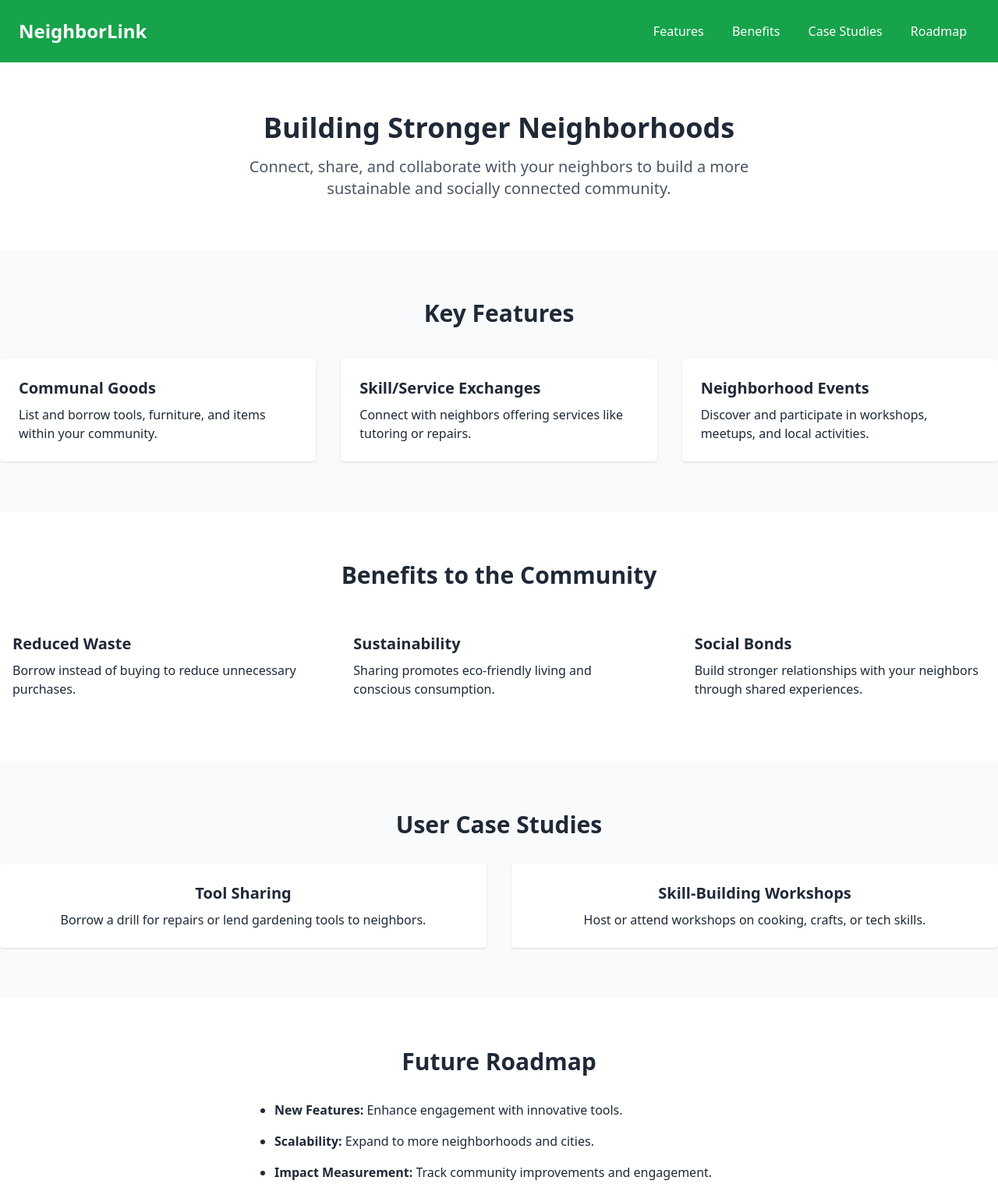
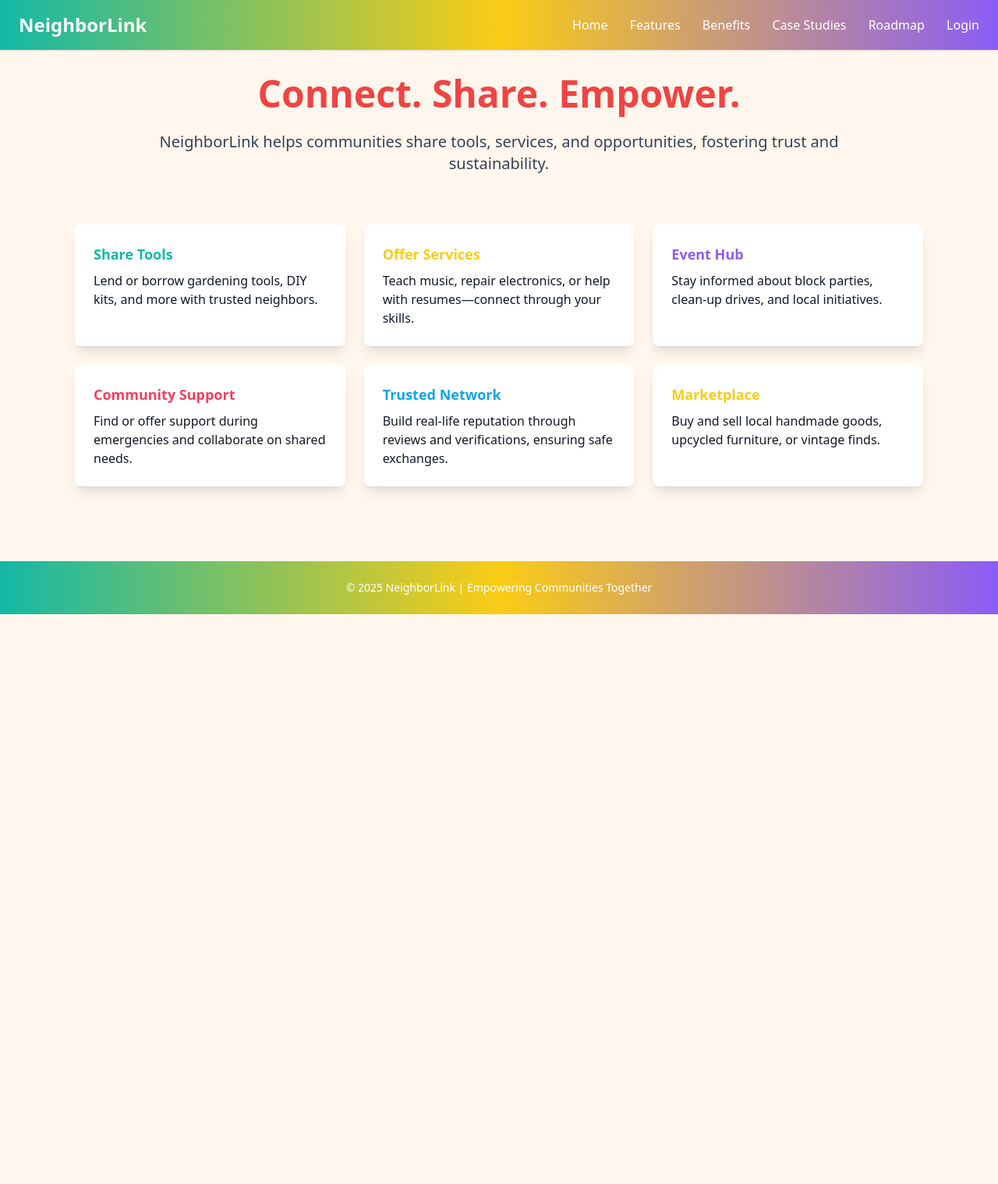
Before and after one commit to pushkarrathi/Neighbour-Link, a plain HTML site: page index.html in a window 1280 px wide. Shown: the top 1519 px of the page at 78% size. After the commit the page ends 800 px from the top, so only its background shows below. Drawn offline with nearby package versions, Linux system fonts and the light colour scheme.

Commit message:
Update index.html

```diff
--- a/index.html
+++ b/index.html
@@ -2,103 +2,178 @@
 <html lang="en">
 <head>
     <meta charset="UTF-8" />
-  <meta name="viewport" content="width=device-width, initial-scale=1.0"/>
-  <title>NeighborLink</title>
+    <meta name="viewport" content="width=device-width, initial-scale=1.0" />
+    <title>NeighborLink 2.0</title>
     <script src="https://cdn.tailwindcss.com"></script>
+    <script src="https://unpkg.com/aos@2.3.1/dist/aos.js"></script>
+    <link href="https://unpkg.com/aos@2.3.1/dist/aos.css" rel="stylesheet">
+    <script>
+    tailwind.config = {
+      theme: {
+        extend: {
+          colors: {
+            primary: '#fff7ed',
+            accent: '#ef4444',
+            secondary: '#6366f1',
+            vibrant1: '#14b8a6',
+            vibrant2: '#facc15',
+            vibrant3: '#8b5cf6',
+            vibrant4: '#f43f5e',
+            vibrant5: '#0ea5e9'
+          },
+        }
+      }
+    }
+  </script>
+    <style>
+    .hidden { display: none; }
+  </style>
 </head>
-<body class="bg-gray-100 text-gray-800">
-
-  <header class="bg-green-600 text-white p-6 shadow-lg">
-    <div class="container mx-auto flex justify-between items-center">
+<body class="bg-primary text-gray-900">
+<header class="bg-gradient-to-r from-vibrant1 via-vibrant2 to-vibrant3 text-white shadow fixed top-0 w-full z-50">
+    <div class="max-w-7xl mx-auto px-6 py-4 flex justify-between items-center">
         <h1 class="text-2xl font-bold">NeighborLink</h1>
-      <nav>
-        <a href="#features" class="mx-4 hover:underline">Features</a>
-        <a href="#benefits" class="mx-4 hover:underline">Benefits</a>
-        <a href="#case-studies" class="mx-4 hover:underline">Case Studies</a>
-        <a href="#roadmap" class="mx-4 hover:underline">Roadmap</a>
+        <nav class="space-x-6">
+            <a href="#" onclick="showPage('home')" class="hover:text-accent transition">Home</a>
+            <a href="#" onclick="showPage('features')" class="hover:text-accent transition">Features</a>
+            <a href="#" onclick="showPage('benefits')" class="hover:text-accent transition">Benefits</a>
+            <a href="#" onclick="showPage('caseStudies')" class="hover:text-accent transition">Case Studies</a>
+            <a href="#" onclick="showPage('roadmap')" class="hover:text-accent transition">Roadmap</a>
+            <a href="#" onclick="showPage('login')" class="hover:text-accent transition">Login</a>
         </nav>
     </div>
 </header>
 
-  <section class="bg-white py-16 text-center">
-    <div class="container mx-auto">
-      <h2 class="text-4xl font-bold mb-4">Building Stronger Neighborhoods</h2>
-      <p class="text-xl text-gray-600 max-w-2xl mx-auto">
-        Connect, share, and collaborate with your neighbors to build a more sustainable and socially connected community.
-      </p>
+<main class="pt-24 px-6 md:px-16 lg:px-24 space-y-32">
+    <section id="home" class="page">
+        <div class="text-center max-w-4xl mx-auto" data-aos="zoom-in">
+            <h2 class="text-5xl font-extrabold text-accent mb-6">Connect. Share. Empower.</h2>
+            <p class="text-xl text-gray-700 mb-10">NeighborLink helps communities share tools, services, and opportunities, fostering trust and sustainability.</p>
         </div>
-  </section>
-
-  <section id="features" class="py-16 bg-gray-50">
-    <div class="container mx-auto">
-      <h3 class="text-3xl font-semibold text-center mb-10">Key Features</h3>
-      <div class="grid md:grid-cols-3 gap-8">
-        <div class="bg-white p-6 shadow rounded">
-          <h4 class="text-xl font-semibold mb-2">Communal Goods</h4>
-          <p>List and borrow tools, furniture, and items within your community.</p>
+        <div class="grid md:grid-cols-3 gap-6 mt-16">
+            <div class="p-6 bg-white rounded-lg shadow-lg hover:scale-105 transition" data-aos="fade-up">
+                <h3 class="text-lg font-semibold text-vibrant1 mb-2">Share Tools</h3>
+                <p>Lend or borrow gardening tools, DIY kits, and more with trusted neighbors.</p>
             </div>
-        <div class="bg-white p-6 shadow rounded">
-          <h4 class="text-xl font-semibold mb-2">Skill/Service Exchanges</h4>
-          <p>Connect with neighbors offering services like tutoring or repairs.</p>
+            <div class="p-6 bg-white rounded-lg shadow-lg hover:scale-105 transition" data-aos="fade-up" data-aos-delay="100">
+                <h3 class="text-lg font-semibold text-vibrant2 mb-2">Offer Services</h3>
+                <p>Teach music, repair electronics, or help with resumes—connect through your skills.</p>
             </div>
-        <div class="bg-white p-6 shadow rounded">
-          <h4 class="text-xl font-semibold mb-2">Neighborhood Events</h4>
-          <p>Discover and participate in workshops, meetups, and local activities.</p>
+            <div class="p-6 bg-white rounded-lg shadow-lg hover:scale-105 transition" data-aos="fade-up" data-aos-delay="200">
+                <h3 class="text-lg font-semibold text-vibrant3 mb-2">Event Hub</h3>
+                <p>Stay informed about block parties, clean-up drives, and local initiatives.</p>
             </div>
+            <div class="p-6 bg-white rounded-lg shadow-lg hover:scale-105 transition" data-aos="fade-up" data-aos-delay="300">
+                <h3 class="text-lg font-semibold text-vibrant4 mb-2">Community Support</h3>
+                <p>Find or offer support during emergencies and collaborate on shared needs.</p>
+            </div>
+            <div class="p-6 bg-white rounded-lg shadow-lg hover:scale-105 transition" data-aos="fade-up" data-aos-delay="400">
+                <h3 class="text-lg font-semibold text-vibrant5 mb-2">Trusted Network</h3>
+                <p>Build real-life reputation through reviews and verifications, ensuring safe exchanges.</p>
+            </div>
+            <div class="p-6 bg-white rounded-lg shadow-lg hover:scale-105 transition" data-aos="fade-up" data-aos-delay="500">
+                <h3 class="text-lg font-semibold text-vibrant2 mb-2">Marketplace</h3>
+                <p>Buy and sell local handmade goods, upcycled furniture, or vintage finds.</p>
             </div>
         </div>
     </section>
 
-  <section id="benefits" class="py-16 bg-white">
-    <div class="container mx-auto">
-      <h3 class="text-3xl font-semibold text-center mb-10">Benefits to the Community</h3>
-      <div class="grid md:grid-cols-3 gap-8">
-        <div class="p-4">
-          <h4 class="text-xl font-semibold mb-2">Reduced Waste</h4>
-          <p>Borrow instead of buying to reduce unnecessary purchases.</p>
+    <section id="features" class="page hidden">
+        <h2 class="text-4xl font-bold text-vibrant3 mb-8" data-aos="fade-right">Platform Features</h2>
+        <div class="grid md:grid-cols-2 gap-8">
+            <div class="p-6 bg-white rounded-lg shadow-lg" data-aos="fade-up">
+                <h3 class="text-xl font-semibold text-vibrant1 mb-2">Smart Inventory System</h3>
+                <p>Manage shared tools and appliances easily. Users can check availability, reserve items, and track usage history.</p>
             </div>
-        <div class="p-4">
-          <h4 class="text-xl font-semibold mb-2">Sustainability</h4>
-          <p>Sharing promotes eco-friendly living and conscious consumption.</p>
+            <div class="p-6 bg-white rounded-lg shadow-lg" data-aos="fade-up" data-aos-delay="100">
+                <h3 class="text-xl font-semibold text-vibrant2 mb-2">Skill Exchange Listings</h3>
+                <p>Find local experts and offer your skills. Ratings and reviews help maintain quality and trust.</p>
             </div>
-        <div class="p-4">
-          <h4 class="text-xl font-semibold mb-2">Social Bonds</h4>
-          <p>Build stronger relationships with your neighbors through shared experiences.</p>
+            <div class="p-6 bg-white rounded-lg shadow-lg" data-aos="fade-up" data-aos-delay="200">
+                <h3 class="text-xl font-semibold text-vibrant3 mb-2">Neighborhood Calendar</h3>
+                <p>Track upcoming community events and RSVP online. Stay involved and never miss a local happening.</p>
             </div>
+            <div class="p-6 bg-white rounded-lg shadow-lg" data-aos="fade-up" data-aos-delay="300">
+                <h3 class="text-xl font-semibold text-vibrant4 mb-2">Push Notifications</h3>
+                <p>Get instant alerts about item return deadlines, event updates, and safety announcements.</p>
+            </div>
+            <div class="p-6 bg-white rounded-lg shadow-lg" data-aos="fade-up" data-aos-delay="400">
+                <h3 class="text-xl font-semibold text-vibrant5 mb-2">Mobile-First Design</h3>
+                <p>Access all features on the go with a seamless mobile interface that supports accessibility standards.</p>
             </div>
         </div>
     </section>
 
-  <section id="case-studies" class="py-16 bg-gray-50">
-    <div class="container mx-auto text-center">
-      <h3 class="text-3xl font-semibold mb-8">User Case Studies</h3>
-      <div class="grid md:grid-cols-2 gap-8">
-        <div class="bg-white p-6 rounded shadow">
-          <h4 class="text-xl font-semibold mb-2">Tool Sharing</h4>
-          <p>Borrow a drill for repairs or lend gardening tools to neighbors.</p>
-        </div>
-        <div class="bg-white p-6 rounded shadow">
-          <h4 class="text-xl font-semibold mb-2">Skill-Building Workshops</h4>
-          <p>Host or attend workshops on cooking, crafts, or tech skills.</p>
-        </div>
+    <section id="benefits" class="page hidden">
+        <h2 class="text-4xl font-bold text-vibrant1 mb-8" data-aos="fade-left">Community Benefits</h2>
+        <div class="grid md:grid-cols-2 gap-10">
+            <ul class="space-y-4 text-lg" data-aos="fade-up">
+                <li>✅ Lower household expenses through borrowing.</li>
+                <li>✅ Reduce environmental footprint with reuse.</li>
+                <li>✅ Encourage inclusivity and neighborhood bonding.</li>
+                <li>✅ Foster a culture of volunteering and giving back.</li>
+                <li>✅ Promote knowledge sharing and collaboration.</li>
+            </ul>
+            <div data-aos="zoom-in">
+                <img src="https://source.unsplash.com/400x300/?community" alt="Community" class="rounded-lg shadow-md" />
             </div>
         </div>
     </section>
 
-  <section id="roadmap" class="py-16 bg-white">
-    <div class="container mx-auto text-center">
-      <h3 class="text-3xl font-semibold mb-8">Future Roadmap</h3>
-      <ul class="list-disc text-left max-w-xl mx-auto space-y-4">
-        <li><strong>New Features:</strong> Enhance engagement with innovative tools.</li>
-        <li><strong>Scalability:</strong> Expand to more neighborhoods and cities.</li>
-        <li><strong>Impact Measurement:</strong> Track community improvements and engagement.</li>
-      </ul>
+    <section id="caseStudies" class="page hidden">
+        <h2 class="text-4xl font-bold text-vibrant4 mb-8" data-aos="fade-right">Case Studies</h2>
+        <div class="space-y-12">
+            <div class="p-6 bg-white rounded shadow" data-aos="fade-up">
+                <h3 class="text-xl font-semibold">Urban Garden Revival – Springfield</h3>
+                <p>Neighbors collaborated to convert an abandoned lot into a thriving community garden using shared tools and knowledge.</p>
+            </div>
+            <div class="p-6 bg-white rounded shadow" data-aos="fade-up" data-aos-delay="100">
+                <h3 class="text-xl font-semibold">Senior Tech Buddy Program – Rivertown</h3>
+                <p>Tech-savvy teens offered tutoring for seniors, helping them use smartphones and stay digitally connected.</p>
+            </div>
+            <div class="p-6 bg-white rounded shadow" data-aos="fade-up" data-aos-delay="200">
+                <h3 class="text-xl font-semibold">Tool-Time Trust – Lakeside</h3>
+                <p>Residents organized monthly sharing drives for tools and books, drastically cutting consumer waste.</p>
+            </div>
         </div>
     </section>
 
-  <footer class="bg-green-600 text-white py-6 text-center">
-    <p>&copy; 2025 NeighborLink | Built by Keshav Bajaj, Rithwik Reddy, Parinay (Team 15) at Vardhaman College of Engineering</p>
+    <section id="roadmap" class="page hidden">
+        <h2 class="text-4xl font-bold text-vibrant5 mb-8" data-aos="fade-left">Future Roadmap</h2>
+        <ol class="list-decimal list-inside space-y-4 text-lg" data-aos="fade-up">
+            <li>Gamification module for contribution rewards.</li>
+            <li>Carbon tracking and sustainability analytics for users.</li>
+            <li>Collaboration with local municipalities and NGOs.</li>
+            <li>Expansion to new residential sectors and cities.</li>
+            <li>Open API for community-led innovation plugins.</li>
+        </ol>
+    </section>
+
+    <section id="login" class="page hidden">
+        <h2 class="text-4xl font-bold text-vibrant2 mb-8" data-aos="zoom-in">Login / Register</h2>
+        <div class="max-w-md mx-auto bg-white p-8 rounded-lg shadow-lg" data-aos="fade-up">
+            <form class="space-y-6">
+                <input type="email" placeholder="Email" class="w-full px-6 py-3 border rounded text-lg" required />
+                <input type="password" placeholder="Password" class="w-full px-6 py-3 border rounded text-lg" required />
+                <button type="submit" class="w-full bg-vibrant2 text-white py-3 rounded text-lg hover:bg-yellow-400">Submit</button>
+            </form>
+            <p class="mt-4 text-sm text-gray-600">Don't have an account? <a href="#" class="text-vibrant3 hover:underline">Sign up here</a>.</p>
+        </div>
+    </section>
+</main>
+
+<footer class="bg-gradient-to-r from-vibrant1 via-vibrant2 to-vibrant3 text-white py-6 text-center mt-24">
+    <p class="text-sm">&copy; 2025 NeighborLink | Empowering Communities Together</p>
 </footer>
 
+<script>
+    AOS.init();
+    function showPage(pageId) {
+      document.querySelectorAll('.page').forEach(p => p.classList.add('hidden'));
+      document.getElementById(pageId)?.classList.remove('hidden');
+      window.scrollTo({ top: 0, behavior: 'smooth' });
+    }
+    showPage('home');
+  </script>
 </body>
 </html>
```
Lines whose indentation alone changed are shown as unchanged.
